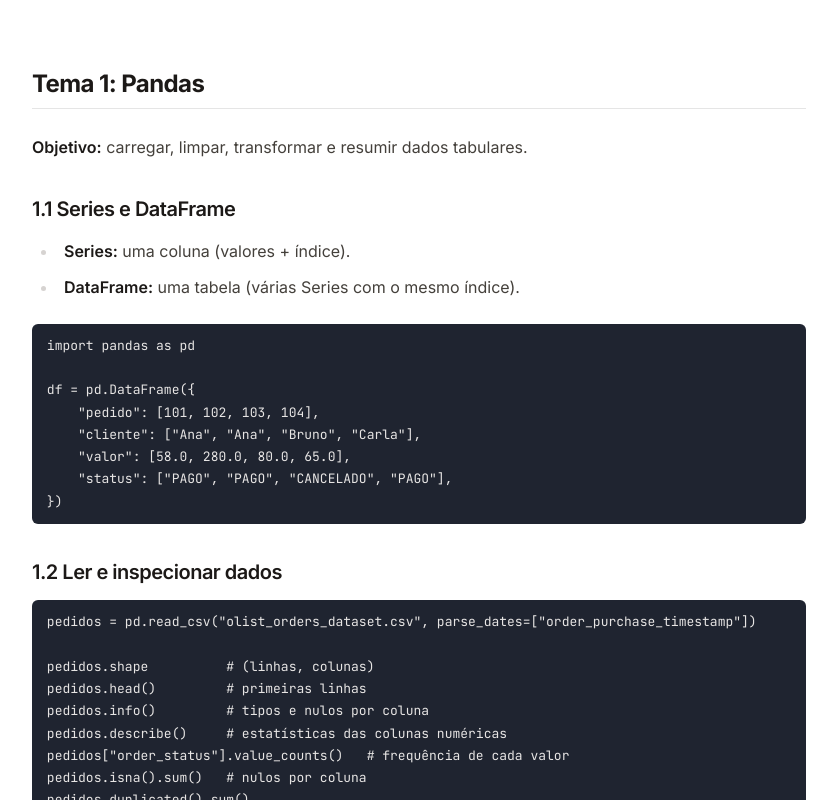
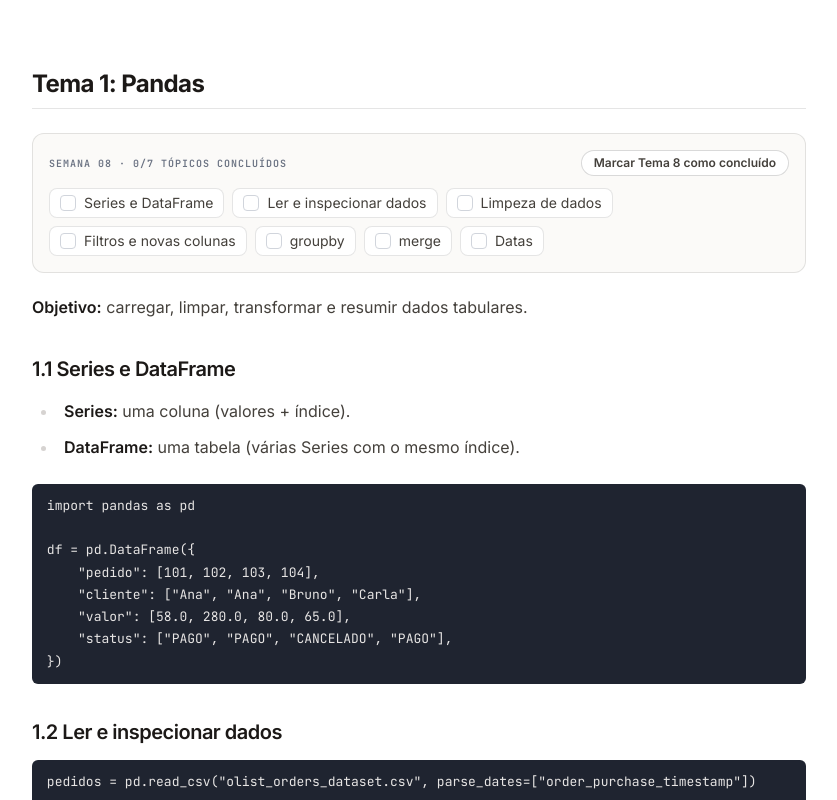
Before and after one commit to eebagabe/roadmap, a React (Vite) app: page /roadmap/dados/apostila/analise in a window 1280 px wide. Shown: the part 1400-2200 px from the top of the page, without its empty margins (353-1190 px from the left). Built offline with nearby package versions, Linux system fonts and the light colour scheme.

Commit message:
feat: mark tema topics as done inside the apostila

```diff
--- a/src/components/Markdown.tsx
+++ b/src/components/Markdown.tsx
@@ -1,4 +1,4 @@
-import { Children, isValidElement, type ReactNode } from 'react'
+import { Children, isValidElement, useMemo, type ReactNode } from 'react'
 import ReactMarkdown, { type Components } from 'react-markdown'
 import remarkGfm from 'remark-gfm'
 import { slug } from '../lib/progress'
@@ -18,9 +18,7 @@ const CALLOUTS: [RegExp, string][] = [
   [/^(regra|aten[cç][aã]o)/i, 'border-rose-400 bg-rose-50 text-rose-950 dark:border-rose-500 dark:bg-rose-950/30 dark:text-rose-100'],
 ]
 
-const components: Components = {
-  h2: ({ children }) => <h2 id={slug(textOf(children))}>{children}</h2>,
-  h3: ({ children }) => <h3 id={slug(textOf(children))}>{children}</h3>,
+const base: Components = {
   table: ({ children }) => (
     <div className="overflow-x-auto">
       <table>{children}</table>
@@ -33,7 +31,27 @@ const components: Components = {
   },
 }
 
-export function Markdown({ source }: { source: string }) {
+type Props = {
+  source: string
+  /** Conteúdo extra logo após um título (ex.: progresso do tema). */
+  aposTitulo?: (texto: string) => ReactNode
+}
+
+export function Markdown({ source, aposTitulo }: Props) {
+  const components = useMemo<Components>(() => {
+    const titulo = (Tag: 'h2' | 'h3') =>
+      function Titulo({ children }: { children?: ReactNode }) {
+        const texto = textOf(children)
+        return (
+          <>
+            <Tag id={slug(texto)}>{children}</Tag>
+            {aposTitulo?.(texto)}
+          </>
+        )
+      }
+    return { ...base, h2: titulo('h2'), h3: titulo('h3') }
+  }, [aposTitulo])
+
   return (
     <div
       className="prose prose-stone max-w-none dark:prose-invert prose-headings:scroll-mt-24 prose-headings:tracking-tight prose-h1:text-3xl prose-h2:mt-14 prose-h2:border-b prose-h2:border-black/10 dark:prose-h2:border-white/10 prose-h2:pb-2 prose-a:text-ink dark:prose-a:text-white prose-blockquote:not-italic prose-code:rounded prose-code:bg-black/5 dark:prose-code:bg-white/10 prose-code:px-1 prose-code:py-0.5 prose-code:font-normal prose-code:before:content-none prose-code:after:content-none prose-pre:bg-[#1f2430] dark:prose-pre:bg-black/40 dark:prose-pre:ring-1 dark:prose-pre:ring-white/10 prose-pre:text-[13px] prose-th:bg-black/5 dark:prose-th:bg-white/5 prose-th:px-3 prose-td:px-3 [&_blockquote_strong]:text-inherit [&_blockquote_p:first-child]:before:content-none [&_blockquote_p:last-child]:after:content-none [&_pre_code]:bg-transparent [&_pre_code]:p-0"
--- /dev/null
+++ b/src/components/TemaProgresso.tsx
@@ -0,0 +1,65 @@
+import { progress, topicKey, useProgress } from '../lib/progress'
+import { countDone, pad, weekTopicKeys, type NumberedWeek } from '../lib/roadmap'
+import { Checkbox } from './Checkbox'
+
+type Props = { roadmapId: string; week: NumberedWeek; compacto?: boolean }
+
+/** Tópicos da semana dentro da apostila, sincronizados com os checkboxes do mapa. */
+export function TemaProgresso({ roadmapId, week, compacto = false }: Props) {
+  const { done } = useProgress()
+  const keys = weekTopicKeys(roadmapId, week)
+  const feitos = countDone(keys, done)
+  const completo = feitos === keys.length
+  const botao = (
+    <button
+      type="button"
+      onClick={() => progress.setTopics(keys, !completo)}
+      className={`rounded-full px-3 py-1 text-xs font-semibold transition ${
+        completo
+          ? 'bg-emerald-600 text-white hover:bg-emerald-700'
+          : 'border border-black/15 bg-white hover:bg-black/5 dark:border-white/15 dark:bg-surface-dark dark:hover:bg-white/10'
+      }`}
+    >
+      {completo ? '✓ Tema concluído' : `Marcar Tema ${week.number} como concluído`}
+    </button>
+  )
+
+  if (compacto)
+    return (
+      <div className="not-prose my-4 flex flex-wrap items-center gap-3 text-sm text-gray-600 dark:text-gray-400">
+        <span>Terminou as atividades?</span>
+        {botao}
+      </div>
+    )
+
+  return (
+    <div className="not-prose my-5 rounded-xl border border-black/10 bg-paper p-4 dark:border-white/10 dark:bg-white/5">
+      <div className="flex flex-wrap items-center justify-between gap-2">
+        <p className="font-mono text-[10px] font-semibold tracking-widest text-gray-500 uppercase dark:text-gray-400">
+          Semana {pad(week.number)} · {feitos}/{keys.length} tópicos concluídos
+        </p>
+        {botao}
+      </div>
+      <ul className="mt-3 flex flex-wrap gap-2">
+        {week.topics.map((topic) => {
+          const key = topicKey(roadmapId, week.id, topic)
+          const marcado = !!done[key]
+          return (
+            <li key={key}>
+              <label
+                className={`flex cursor-pointer items-center gap-2 rounded-lg border px-2.5 py-1 text-sm transition ${
+                  marcado
+                    ? 'border-emerald-100 bg-emerald-50 text-emerald-800 dark:border-emerald-900 dark:bg-emerald-950/40 dark:text-emerald-300'
+                    : 'border-black/10 bg-white dark:border-white/10 dark:bg-surface-dark'
+                }`}
+              >
+                <Checkbox checked={marcado} label={`Marcar ${topic} como concluído`} onChange={() => progress.toggleTopic(key)} />
+                <span className={marcado ? 'line-through decoration-emerald-600/40' : ''}>{topic}</span>
+              </label>
+            </li>
+          )
+        })}
+      </ul>
+    </div>
+  )
+}
--- a/src/pages/ApostilaPage.tsx
+++ b/src/pages/ApostilaPage.tsx
@@ -1,9 +1,12 @@
-import { useEffect, useState } from 'react'
+import { useCallback, useEffect, useMemo, useState } from 'react'
 import { Link, Navigate, useLocation, useParams, useSearchParams } from 'react-router-dom'
 import { Markdown } from '../components/Markdown'
+import { TemaProgresso } from '../components/TemaProgresso'
 import { findRoadmap } from '../data/roadmaps'
 import { hasApostila, headings, loadApostila, type ApostilaKind } from '../lib/apostilas'
-import { ancoraDoTopico, rolarAte } from '../lib/temas'
+import { useProgress } from '../lib/progress'
+import { countDone, numberedSections, weekTopicKeys } from '../lib/roadmap'
+import { ancoraDoTopico, rolarAte, temaDoTitulo } from '../lib/temas'
 
 export default function ApostilaPage() {
   const { roadmapId = '', sectionId = '' } = useParams()
@@ -27,6 +30,23 @@ export default function ApostilaPage() {
   }, [roadmapId, sectionId, kind, key])
 
   const source = loaded?.key === key ? loaded.source : undefined
+  const { done } = useProgress()
+  const semanas = useMemo(
+    () => (roadmap ? numberedSections(roadmap).find((s) => s.id === sectionId)?.weeks : undefined),
+    [roadmap, sectionId],
+  )
+
+  const aposTitulo = useCallback(
+    (texto: string) => {
+      if (kind !== 'apostila' || !semanas) return null
+      const inicio = temaDoTitulo(texto)
+      const fim = Number(texto.match(/^Atividades de fixação do Tema (\d+)/)?.[1]) || undefined
+      const week = semanas[(inicio ?? fim ?? 0) - 1]
+      if (!week) return null
+      return <TemaProgresso roadmapId={roadmapId} week={week} compacto={!inicio} />
+    },
+    [kind, semanas, roadmapId],
+  )
 
   // Posiciona a leitura quando o conteúdo chega: link de tópico (?semana=&topico=) ou âncora (#).
   useEffect(() => {
@@ -90,16 +110,27 @@ export default function ApostilaPage() {
         <aside className="hidden lg:block print:hidden">
           <nav className="sticky top-24 space-y-1 text-sm">
             <p className="mb-2 font-mono text-[10px] font-semibold tracking-widest text-gray-500 dark:text-gray-400 uppercase">Sumário</p>
-            {toc.map((h) => (
-              <a key={h.id} href={`#${h.id}`} className="block rounded px-2 py-1 text-gray-600 dark:text-gray-400 hover:bg-black/5 dark:hover:bg-white/10 hover:text-ink dark:hover:text-white">
-                {h.text}
-              </a>
-            ))}
+            {toc.map((h) => {
+              const n = temaDoTitulo(h.text)
+              const week = n && kind === 'apostila' ? semanas?.[n - 1] : undefined
+              const keys = week ? weekTopicKeys(roadmapId, week) : []
+              const concluido = keys.length > 0 && countDone(keys, done) === keys.length
+              return (
+                <a
+                  key={h.id}
+                  href={`#${h.id}`}
+                  className="flex gap-1.5 rounded px-2 py-1 text-gray-600 hover:bg-black/5 hover:text-ink dark:text-gray-400 dark:hover:bg-white/10 dark:hover:text-white"
+                >
+                  <span className={concluido ? 'text-emerald-600 dark:text-emerald-400' : ''}>{h.text}</span>
+                  {concluido && <span className="text-emerald-600 dark:text-emerald-400" aria-label="concluído">✓</span>}
+                </a>
+              )
+            })}
           </nav>
         </aside>
 
         <article className="min-w-0 rounded-2xl border border-black/5 dark:border-white/10 bg-white dark:bg-surface-dark px-5 py-8 shadow-sm sm:px-10 print:border-0 print:shadow-none">
-          {source === undefined ? <p className="text-gray-500 dark:text-gray-400">Carregando…</p> : <Markdown source={source} />}
+          {source === undefined ? <p className="text-gray-500 dark:text-gray-400">Carregando…</p> : <Markdown source={source} aposTitulo={aposTitulo} />}
         </article>
       </div>
 
```
